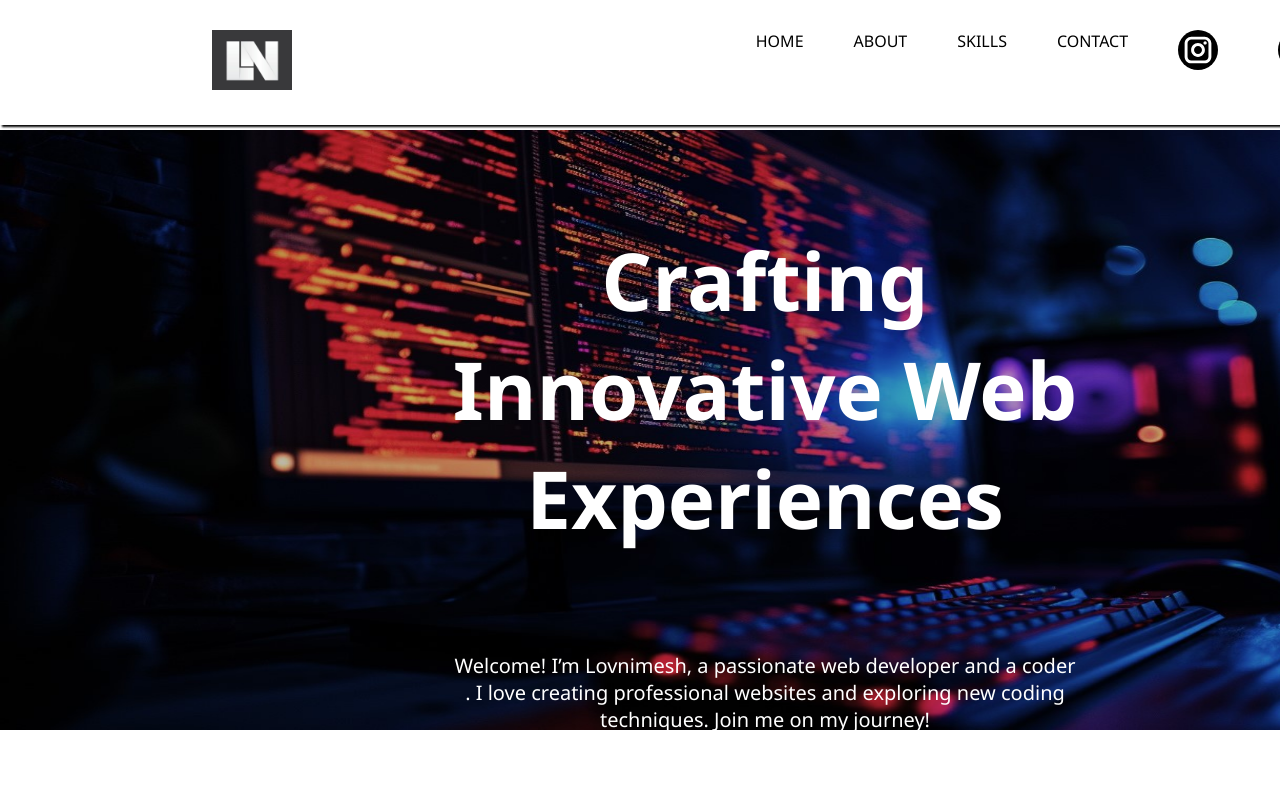
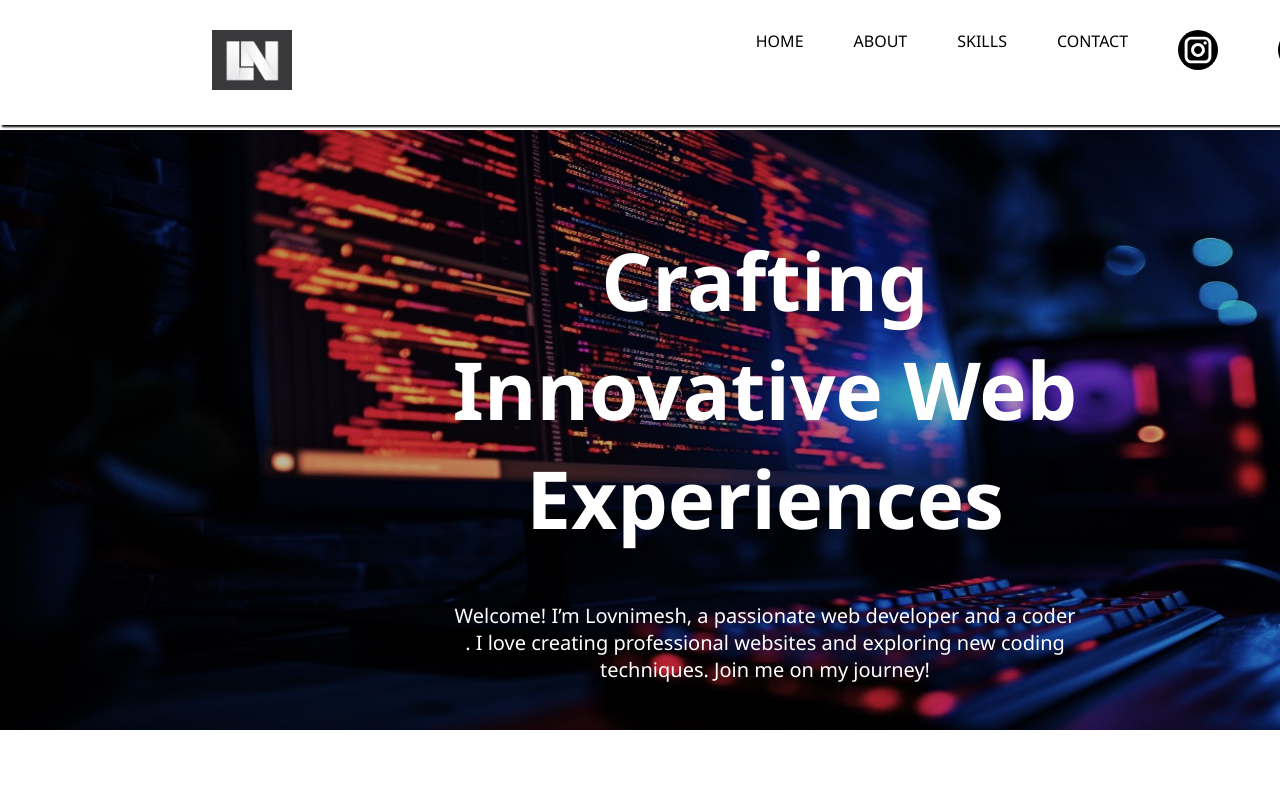
Before and after one commit to Lovnimesh/Lovnimesh.github.io, a plain HTML site: page index.html in a window 1280 px wide. Shown: the top 800 px of the page. Drawn offline with Linux system fonts and the light colour scheme.

Commit message:
Update p_1.css

```diff
--- a/p_1.css
+++ b/p_1.css
@@ -61,11 +61,12 @@ article div img{
  div p:nth-child(1){
     font-size:80px ;
     font-weight: 600;
-    margin:100px 400px 100px 400px ;
+    margin:100px 400px 50px 400px ;
 }
  div p:nth-child(2){
     font-size:20px;
-    margin:100px 450px 100px 450px;
+    margin:50px 450px 100px 450px;
+    font-weight:300;
 
 }
 
```
